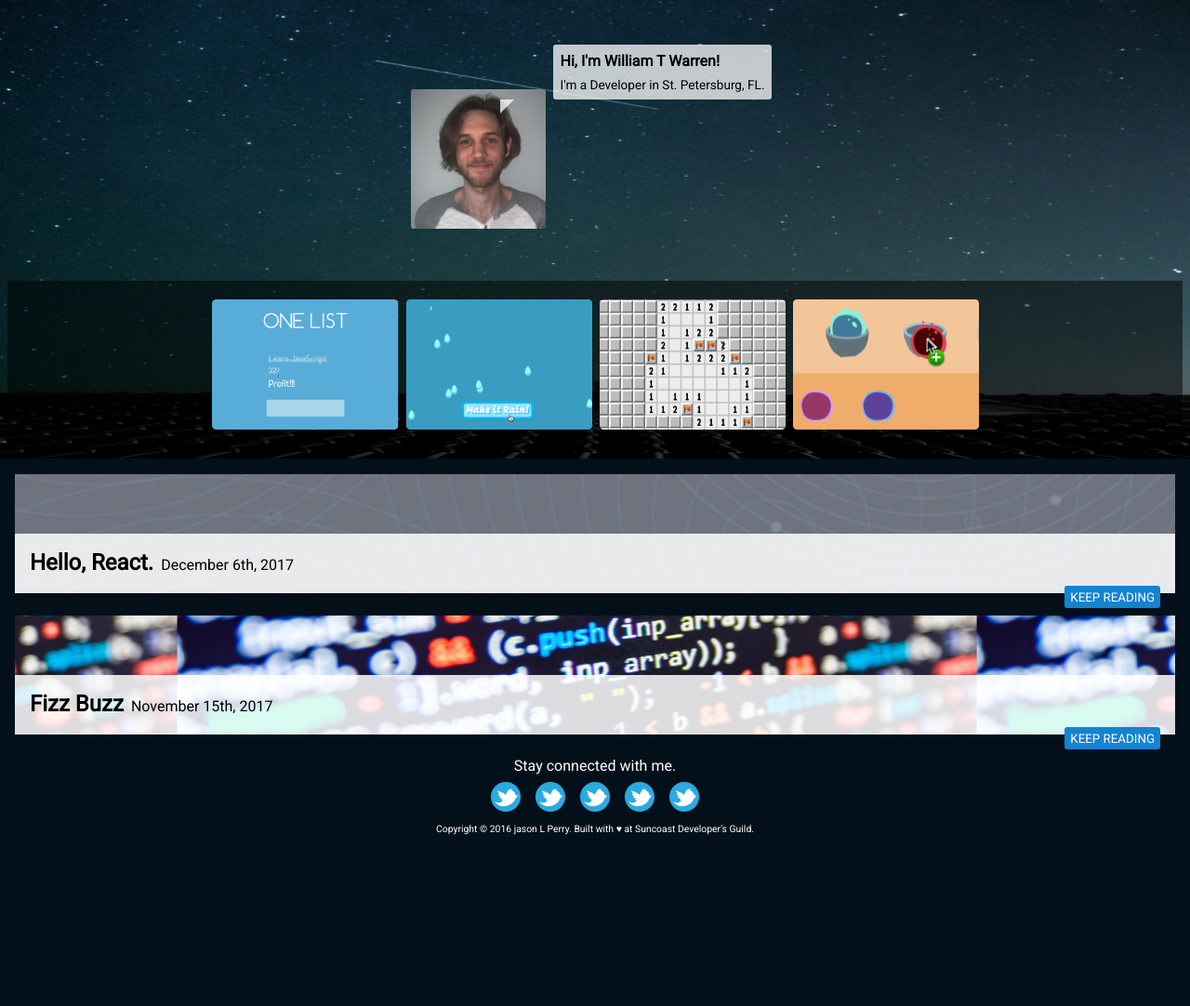
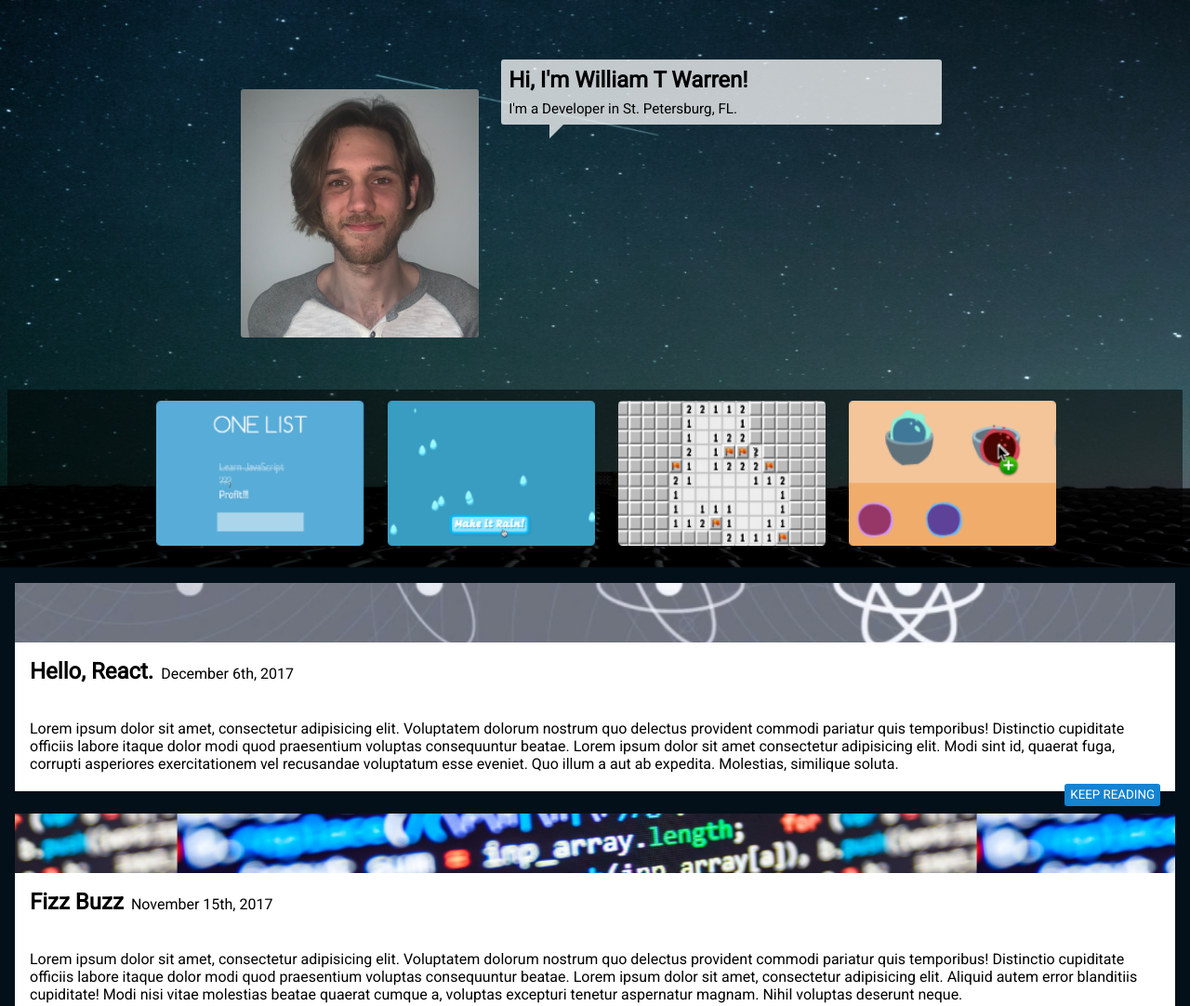
Before and after one commit to WillWarren1/mock-potfolio, a website: page public/index.html in a window 1280 px wide. Shown: the top 1082 px of the page at 93% size. Before the commit the page ends 898 px from the top, so only its background shows below. Drawn offline with Linux system fonts and the light colour scheme.

Commit message:
added some responsiveness, responsivility, to index

```diff
--- a/public/index.html
+++ b/public/index.html
@@ -66,7 +66,10 @@
 						Lorem ipsum dolor sit amet, consectetur adipisicing elit. Voluptatem
 						dolorum nostrum quo delectus provident commodi pariatur quis
 						temporibus! Distinctio cupiditate officiis labore itaque dolor modi
-						quod praesentium voluptas consequuntur beatae.
+						quod praesentium voluptas consequuntur beatae. Lorem ipsum dolor sit
+						amet consectetur adipisicing elit. Modi sint id, quaerat fuga,
+						corrupti asperiores exercitationem vel recusandae voluptatum esse
+						eveniet. Quo illum a aut ab expedita. Molestias, similique soluta.
 					</p>
 				</section>
 				<button class="readmore">KEEP READING</button>
@@ -84,7 +87,11 @@
 						Lorem ipsum dolor sit amet, consectetur adipisicing elit. Voluptatem
 						dolorum nostrum quo delectus provident commodi pariatur quis
 						temporibus! Distinctio cupiditate officiis labore itaque dolor modi
-						quod praesentium voluptas consequuntur beatae.
+						quod praesentium voluptas consequuntur beatae. Lorem ipsum dolor sit
+						amet, consectetur adipisicing elit. Aliquid autem error blanditiis
+						cupiditate! Modi nisi vitae molestias beatae quaerat cumque a,
+						voluptas excepturi tenetur aspernatur magnam. Nihil voluptas
+						deserunt neque.
 					</p>
 				</section>
 				<button class="readmore">KEEP READING</button>
--- a/public/screen.css
+++ b/public/screen.css
@@ -49,7 +49,8 @@ h1 {
 	width: 15px;
 	position: absolute;
 	top: 107px;
-	left: 42%;
+	margin-left: -1.5rem;
+	/* left: 42%; */
 }
 
 .my-face {
@@ -213,3 +214,66 @@ h3 {
 	width: 400px;
 	margin: 4rem 2rem 1rem -2rem;
 }
+
+@media (min-width: 700px) {
+	/* more css for larger screens */
+
+	.textbubble {
+		margin-left: 1.5rem;
+		width: 37%;
+		margin-top: 4rem;
+	}
+
+	.triangle {
+		margin-left: 0.5rem;
+		top: 134px;
+		left: 44%;
+	}
+	h1 {
+		font-size: 1.5rem;
+	}
+
+	header p {
+		font-size: 0.95rem;
+	}
+	.my-face {
+		width: 20%;
+		height: 20%;
+	}
+
+	.slice-containter {
+		display: flex;
+		justify-content: center;
+		flex-wrap: nowrap;
+		padding: 0rem;
+	}
+
+	.slices {
+		width: 90%;
+		margin: 0.5rem 1.5rem;
+	}
+}
+
+@media (min-width: 1000px) {
+	.triangle {
+		margin-left: 1.56rem;
+	}
+	.mobile-text-view {
+		display: initial;
+	}
+
+	.posts {
+		height: 10rem;
+		background-color: rgba(255, 255, 255, 1);
+	}
+
+	#react {
+		background-position-y: 73%;
+	}
+}
+
+@media (min-width: 1080px) {
+	.triangle {
+		margin-left: 1.75rem;
+	}
+}
```
